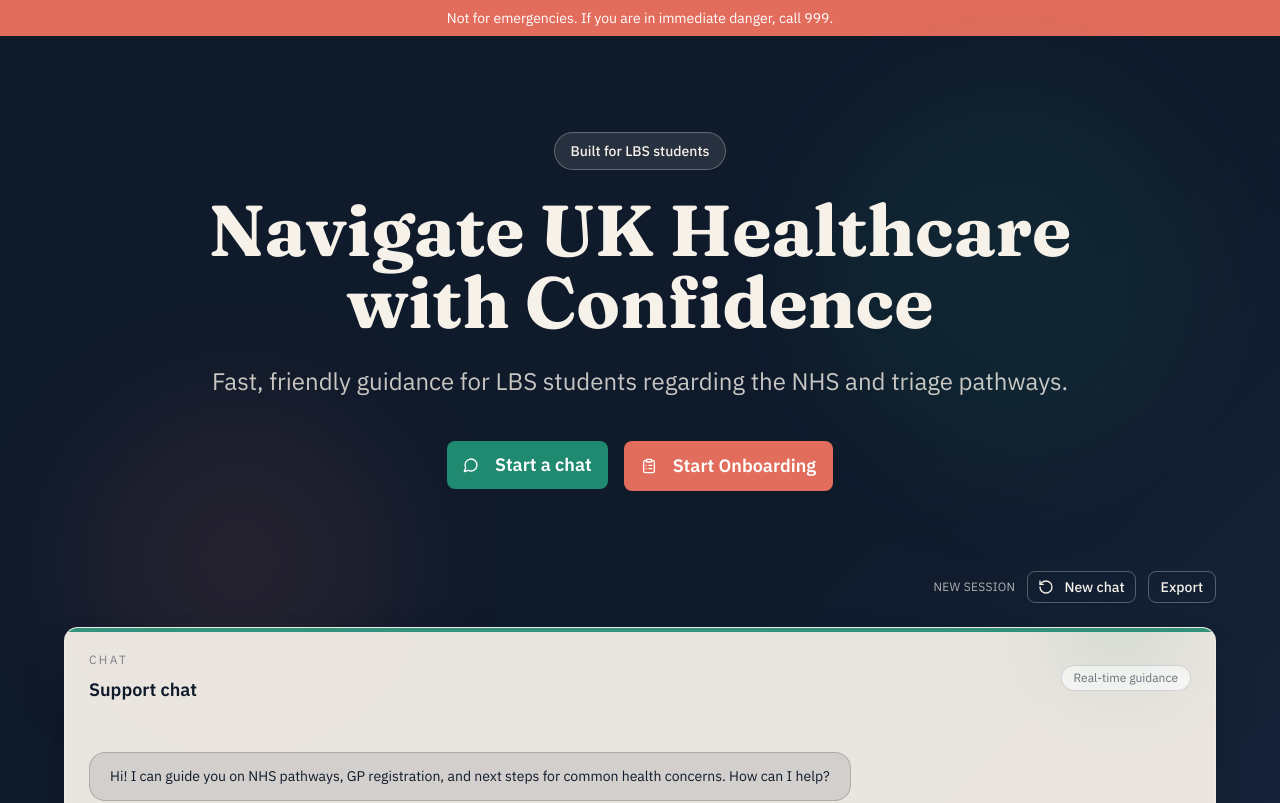
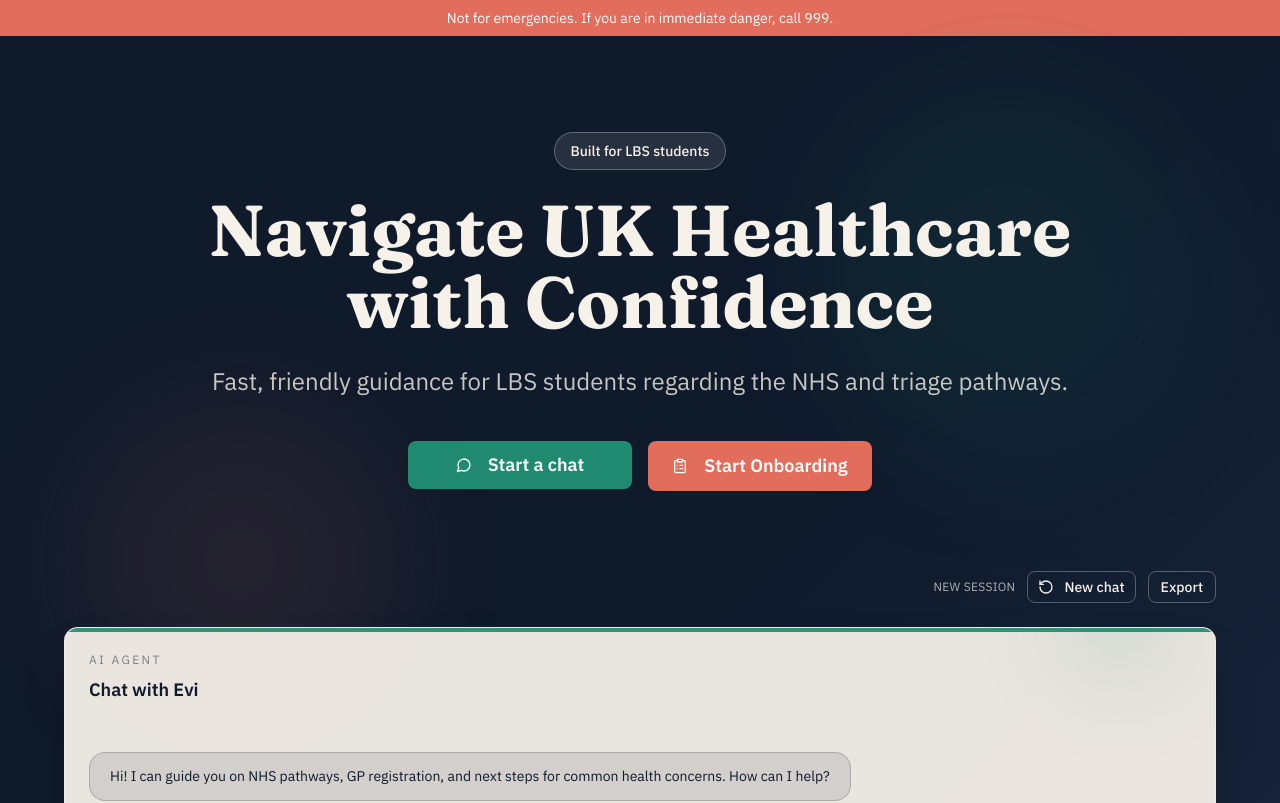
Before and after one commit to dg720/evi-agent, a Next.js app in the folder evi-healthcare-companion/: page / in a window 1280 px wide. Shown: the top 803 px of the page. Built offline with nearby package versions, Linux system fonts and the light colour scheme.

Commit message:
style: align hero action buttons

```diff
--- a/evi-healthcare-companion/app/page.tsx
+++ b/evi-healthcare-companion/app/page.tsx
@@ -485,7 +485,7 @@ export default function Home() {
             <div className="flex flex-col sm:flex-row gap-4 justify-center">
               <Button
                 size="lg"
-                className="bg-teal hover:bg-teal/90 text-white font-semibold px-8 py-6 text-lg"
+                className="w-full sm:w-56 justify-center bg-teal hover:bg-teal/90 text-white font-semibold px-8 py-6 text-lg"
                 onClick={focusChat}
               >
                 <MessageCircle className="mr-2 h-5 w-5" />
@@ -494,7 +494,7 @@ export default function Home() {
               <Button
                 size="lg"
                 variant="outline"
-                className="border-coral/40 text-white bg-coral hover:bg-coral/90 font-semibold px-8 py-6 text-lg"
+                className="w-full sm:w-56 justify-center border-coral/40 text-white bg-coral hover:bg-coral/90 font-semibold px-8 py-6 text-lg"
                 onClick={() => {
                   focusChat()
                   sendMessage("Start onboarding")
@@ -542,11 +542,8 @@ export default function Home() {
                   <div className="absolute -top-16 right-8 h-32 w-32 rounded-full bg-teal/10 blur-2xl" />
                   <div className="flex items-center justify-between mb-6">
                     <div>
-                      <p className="text-xs uppercase tracking-[0.2em] text-navy/50">Chat</p>
-                      <h4 className="text-lg font-semibold text-navy mt-2">Support chat</h4>
-                    </div>
-                    <div className="hidden sm:flex items-center gap-2 rounded-full border border-navy/15 bg-white/70 px-3 py-1 text-xs text-navy/60">
-                      Real-time guidance
+                      <p className="text-xs uppercase tracking-[0.2em] text-navy/50">AI Agent</p>
+                      <h4 className="text-lg font-semibold text-navy mt-2">Chat with Evi</h4>
                     </div>
                   </div>
                   {triageActive && (
```
